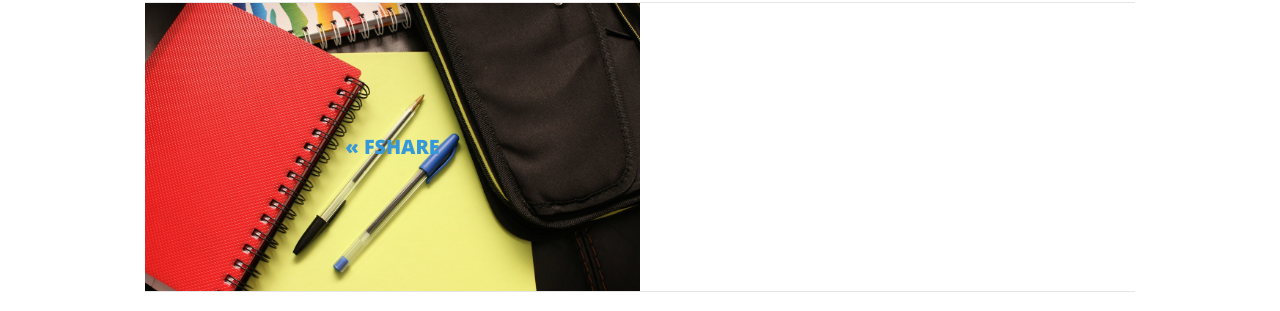
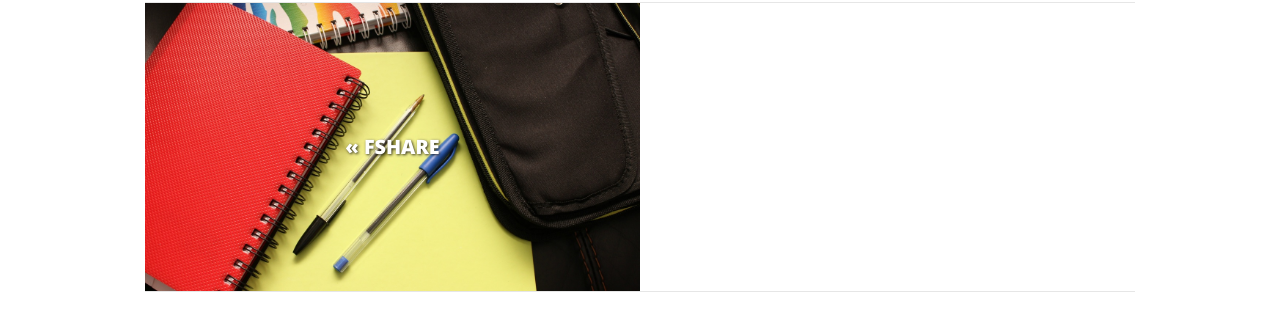
Before and after one commit to dendosg/note, a Jekyll site: the page built from _posts/2018-01-16-testfshre.md, in a window 1280 px wide. Shown: the part 586-897 px from the top of the page. Built offline with Jekyll 4.4.1, drawn with Linux system fonts in a browser that asks for light colours; nearby versions of some CDN libraries.

Commit message:
Update post.html

```diff
--- a/_layouts/post.html
+++ b/_layouts/post.html
@@ -15,7 +15,7 @@ layout: default
   <!-- POST NAVIGATION -->
   <div class="postNav clearfix">
     {% if page.previous.url %}
-      <a class="prev{% if page.previous.image %} image{% endif %}" href="{{ page.previous.url | prepend: site.baseurl }}"><span>&laquo;&nbsp;{{ page.previous.title }}</span>
+      <a class="prev image" href="{{ page.previous.url | prepend: site.baseurl }}"><span>&laquo;&nbsp;{{ page.previous.title }}</span>
       {% if page.previous.image %}
         <img src="{{ page.previous.image }}" alt="">
       {% else %}
```
